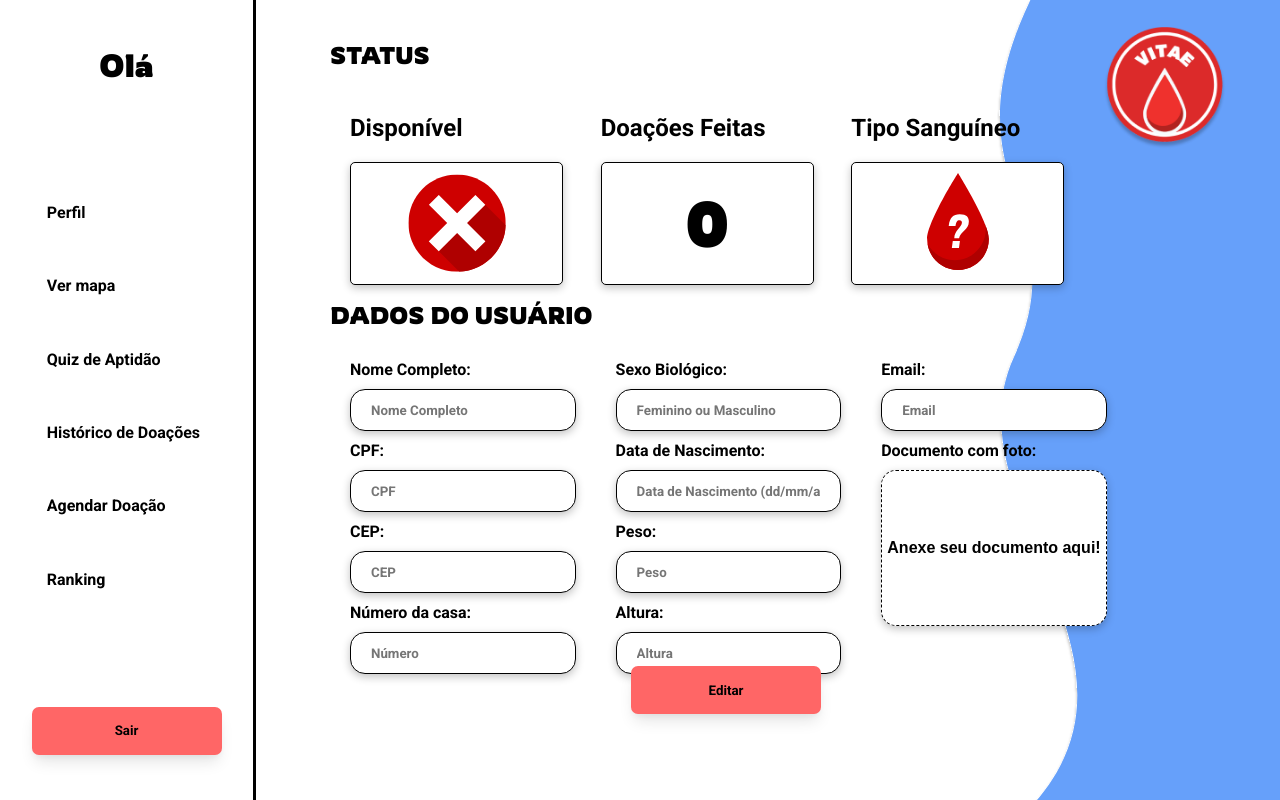
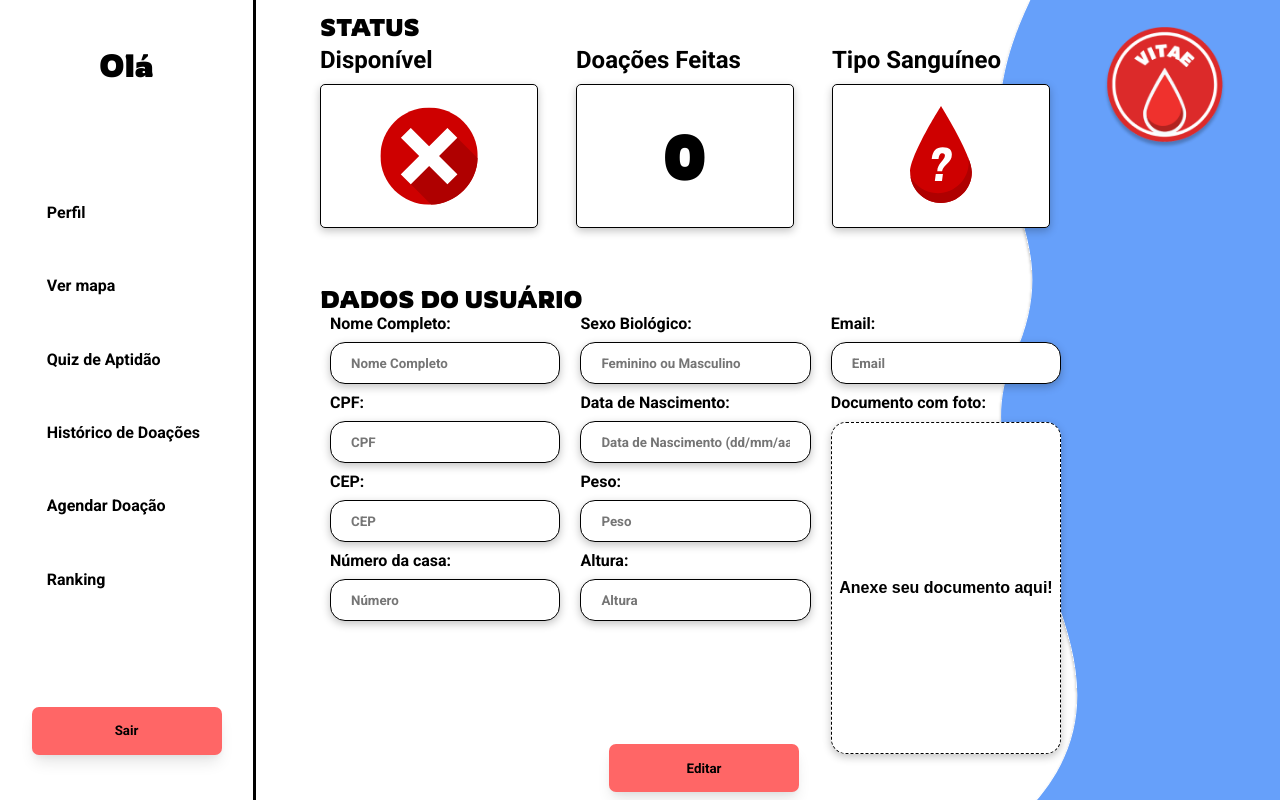
Before and after one commit to MEDVITAE/Front-end, a React (Create React App) app in the folder site/: page /perfil-usuario in a window 1280 px wide. Built offline with nearby package versions, Linux system fonts and the light colour scheme; no server answers.

Commit message:
FIX/CSS/ Atualização

```diff
--- a/site/src/app/pages/funcionario/agenda/AgendaHistorico.tsx
+++ b/site/src/app/pages/funcionario/agenda/AgendaHistorico.tsx
@@ -92,7 +92,7 @@ return (
                     <h3 className='roboto regular-20'>Clique no agendamento para cadastrar a doação</h3>
                 </div>
                 <div className='AgendamentosBox'>
-                    <div className='box'>
+                    <div className='box_3'>
                         <div className='agendamentos'>
                             {rows.map((vetor) => {
                                 return <h3 onClick={() => agendaEscolhida(vetor.idAgenda, vetor.cpf)} className="btn_agenda roboto regular-20" key={vetor.idAgenda}>
--- a/site/src/app/pages/usuario/perfil/Perfil.tsx
+++ b/site/src/app/pages/usuario/perfil/Perfil.tsx
@@ -390,7 +390,7 @@ export const Perfil = () => {
             <main className='mainPerfil'>
                 <MenuPerfilUsuario nome="Diego" />
                 <div className="divPerfil">
-                    <div className="statusBox">
+                    <div className="statusBox_1">
                         <h2 className="rowdies mr-bt">STATUS</h2>
                         <div className="statusBoxItem">
                             <div className="boxItem">
@@ -415,7 +415,7 @@ export const Perfil = () => {
                         </div>
                     </div>
 
-                    <div className="statusBox">
+                    <div className="statusBox_2">
                         <h2 className="rowdies mr-bt">DADOS DO USUÁRIO</h2>
                         <div className="statusBoxRow">
                             <div className="statusBoxItemColmun">
--- a/site/src/app/shared/components/menu/MenuPerfilFuncionario.tsx
+++ b/site/src/app/shared/components/menu/MenuPerfilFuncionario.tsx
@@ -40,9 +40,9 @@ export const MenuPerfilFuncionario: React.FC<IMenuPerfil> = () => {
             <div className="menu">
             <h1 className="rowdies bold-30">Olá {nome ? nome.split(" ")[0] : ''}</h1>
                 <div className="menuItens">
-                    <a href="/perfil-funcionario/cadastro-funcionario" className="item roboto sbold-20">Cadastro Funcionario</a>
-                    <a href="/perfil-funcionario/requisicao-sangue" className="item roboto sbold-20">Requisitar Doação</a>
-                    <a href="/perfil-funcionario/agenda" className="item roboto sbold-20">Agenda de Doações</a>
+                    <a href="/perfil-funcionario/cadastro-funcionario" className="item roboto bold-30">Cadastro Funcionario</a>
+                    <a href="/perfil-funcionario/requisicao-sangue" className="item roboto bold-30">Requisitar Doação</a>
+                    <a href="/perfil-funcionario/agenda" className="item roboto bold-30">Agenda de Doações</a>
                 </div>
                 <button onClick={sairClick} className="btn bg-vermelhoClaro">Sair</button>
             </div>
--- a/site/src/app/shared/sevice/api/tarefas/TarefasService.ts
+++ b/site/src/app/shared/sevice/api/tarefas/TarefasService.ts
@@ -1,4 +1,3 @@
-import { id } from "date-fns/locale";
 import { Api } from "../ApiConfig";
 import { ApiException } from "../ApiException";
 import { AxiosResponse } from 'axios';
--- a/site/src/html-css-template/css/AgendaDoacao.css
+++ b/site/src/html-css-template/css/AgendaDoacao.css
@@ -34,14 +34,21 @@
     align-items: center;
 }
 
-.AgendamentosBox .box{
+.AgendamentosBox .box_3{
     width: 100%;
+    height: 50vh;
     display: flex;
     flex-direction: column;
     background-color: #ff6666;
+    display: flex;
+    justify-content: center;
+    align-items: center;
+    border: #000000 solid 1px;
+    box-shadow: rgba(0, 0, 0, 0.24) 0px 3px 8px;
+    border-radius: 5px;
 }
 
-.box .agendamentos{
+.box_3 .agendamentos{
     margin-top: 2%;
     width: 100%;
     height: 100%;
@@ -49,7 +56,7 @@
     scroll-snap-type: none;
 }
 
-.box .agendamentos::-webkit-scrollbar {
+.box_3 .agendamentos::-webkit-scrollbar {
     display: none;
 }
 
--- a/site/src/html-css-template/css/perfil.css
+++ b/site/src/html-css-template/css/perfil.css
@@ -8,8 +8,8 @@
 }
 
 .divPerfil {
+    width: 75%;
     height: 100vh;
-    width: 75%;
     display: flex;
     flex-direction: column;
     align-items: top;
@@ -18,31 +18,35 @@
 
 
 .mr-bt {
-    margin: 30px 0;
+    margin-top: 12px;
 }
 
-
-.statusBox {
-    height: 30vh;
+.statusBox_1 {
+    height: 34vh;
     display: flex;
     flex-direction: column;
     align-items: top;
-    margin: 10px;
+}
+
+.statusBox_2 {
+    height: 65vh;
+    display: flex;
+    flex-direction: column;
+    align-items: top;
 }
 
 .statusBoxRow {
-    height: 32vh;
+    height: 80vh;
     display: flex;
     justify-content: flex-start;
     align-items: top;
 }
 
 .statusBoxItem {
+    height: 40vh;
+    width: 80%;
     display: flex;
-    height: 100%;
-    width: 80%;
     justify-content: start;
-    margin: 10px 20px;
 }
 
 .statusBoxItemColmun {
@@ -52,19 +56,17 @@
     width: 24%;
     align-items: start;
     justify-content: start;
-    margin: 00px 20px;
+    margin: 00px 10px;
 }
-
 
 .boxItem {
     width: 100%;
-    height: 100%;
 }
 
 .box {
     width: 85%;
-    height: 80%;
-    margin-top: 20px;
+    height: 18vh;
+    margin-top: 10px;
     background-color: white;
     display: flex;
     justify-content: center;
@@ -77,17 +79,16 @@
 
 .campoUsuario {
     width: 100%;
-    height: 10%;
-    margin: 10px 0;
+    height: 4vh;
+    margin: 9px 0;
 }
 
 
 .btnBoxItem {
+    width: 80%;
+    height: 7vh;
     display: flex;
-    height: 100%;
-    width: 80%;
     justify-content: center;
-    margin: 50px 20px;
 }
 
 
```
